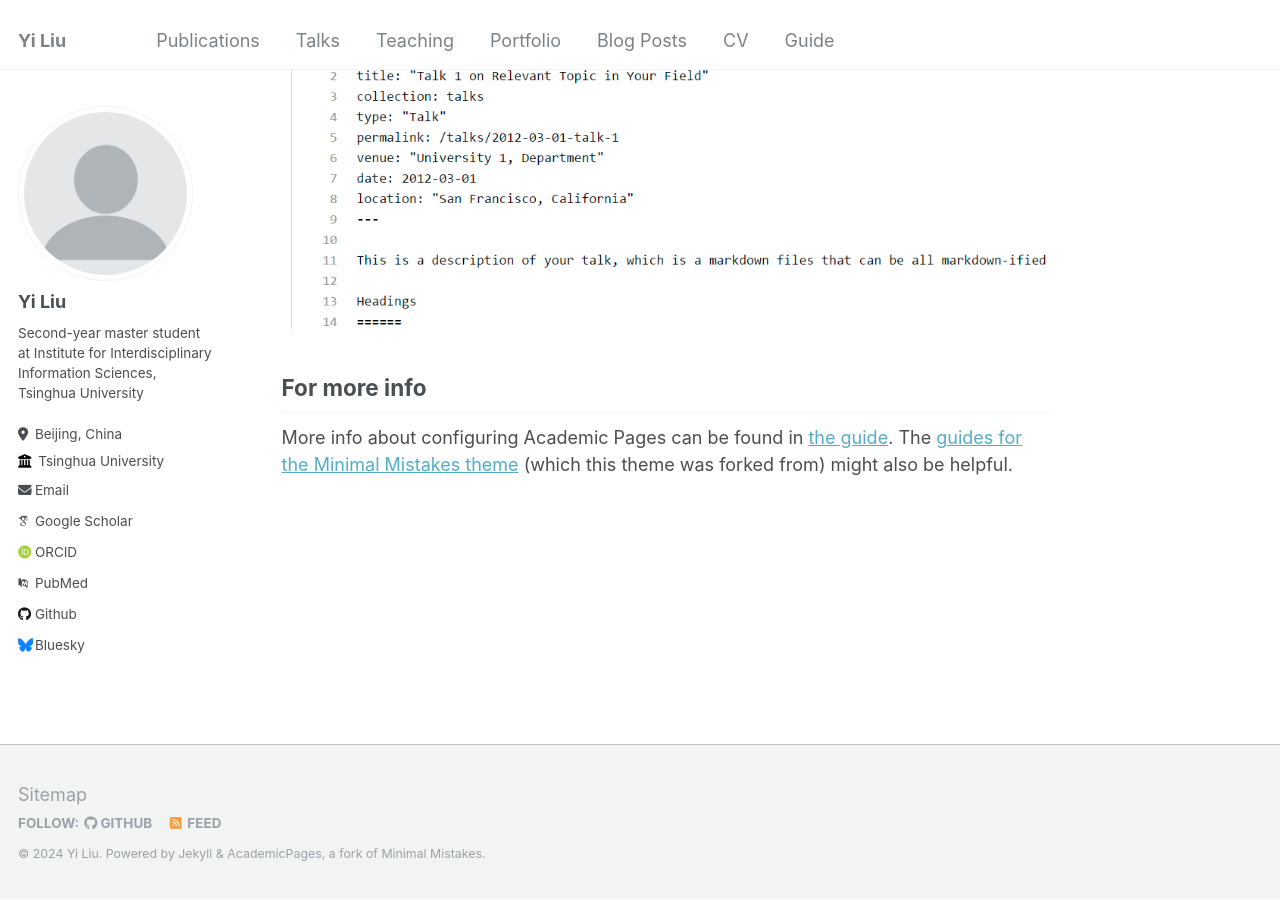
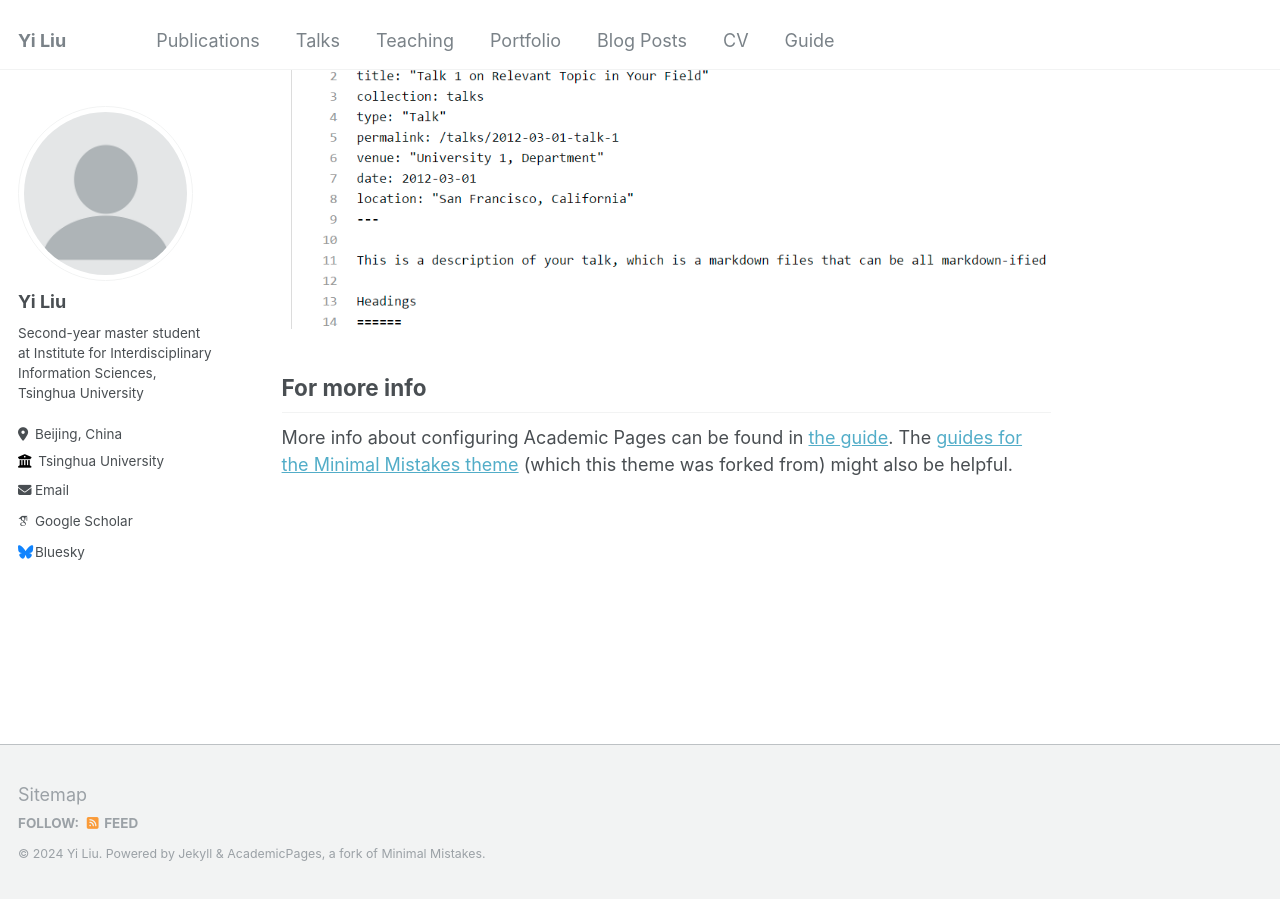
Before and after one commit to Leasy/Leasy.github.io, a Jekyll site: the page built from _pages/about.md, in a window 1280 px wide and 900 px high, scrolled down 2443 px. Built offline with Jekyll 4.4.1, drawn with Linux system fonts in a browser that asks for light colours; some web fonts are replaced; part of the change alters nothing that is shown.

Commit message:
Update _config.yml

```diff
--- a/_config.yml
+++ b/_config.yml
@@ -31,21 +31,21 @@ author:
   email            : "liu-yi22@mails.tsinghua.edu.cn"
 
   # Academic websites
-  arxiv            : # URL - Update with the correct link to your profile
+  SSRN            :  "https://www.ssrn.com/author=5436189" # URL - Update with the correct link to your profile
   googlescholar    : "https://scholar.google.com/citations?hl=en&user=3REL8i8AAAAJ"
-  impactstory      : # URL
-  orcid            : "http://orcid.org/yourorcidurl"
-  semantic         : # URL
-  pubmed           : "https://www.ncbi.nlm.nih.gov/pubmed/?term=john+snow"
-  researchgate     : # URL
+  #impactstory      : # URL
+  #orcid            : "http://orcid.org/yourorcidurl"
+  #semantic         : # URL
+ # pubmed           : "https://www.ncbi.nlm.nih.gov/pubmed/?term=john+snow"
+ # researchgate     : # URL
 
   # Repositories and software development
-  bitbucket        : # Username - Update with your username on the site
-  codepen          : # Username
-  dribbble         : # Username
-  github           : "academicpages"
-  kaggle           : # Username
-  stackoverflow    : # User number or user number and name (i.e., use "1" or "1/jeff-atwood")
+#  bitbucket        : # Username - Update with your username on the site
+#  codepen          : # Username
+#  dribbble         : # Username
+ # github           : "academicpages"
+  #kaggle           : # Username
+  #stackoverflow    : # User number or user number and name (i.e., use "1" or "1/jeff-atwood")
 
   # Social media
   bluesky          : "bsky.app" # Replace this with you Bluesky username
```
